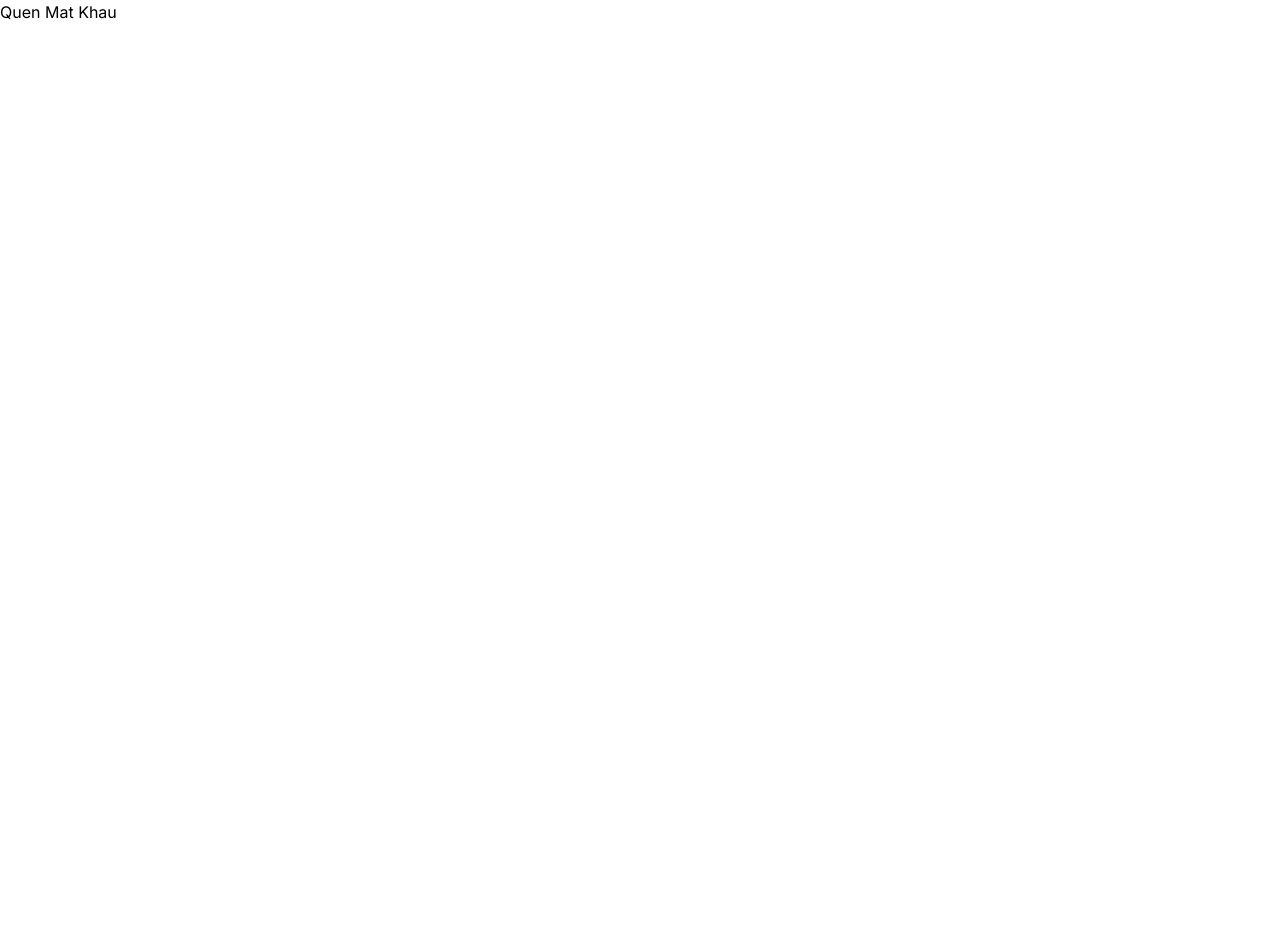
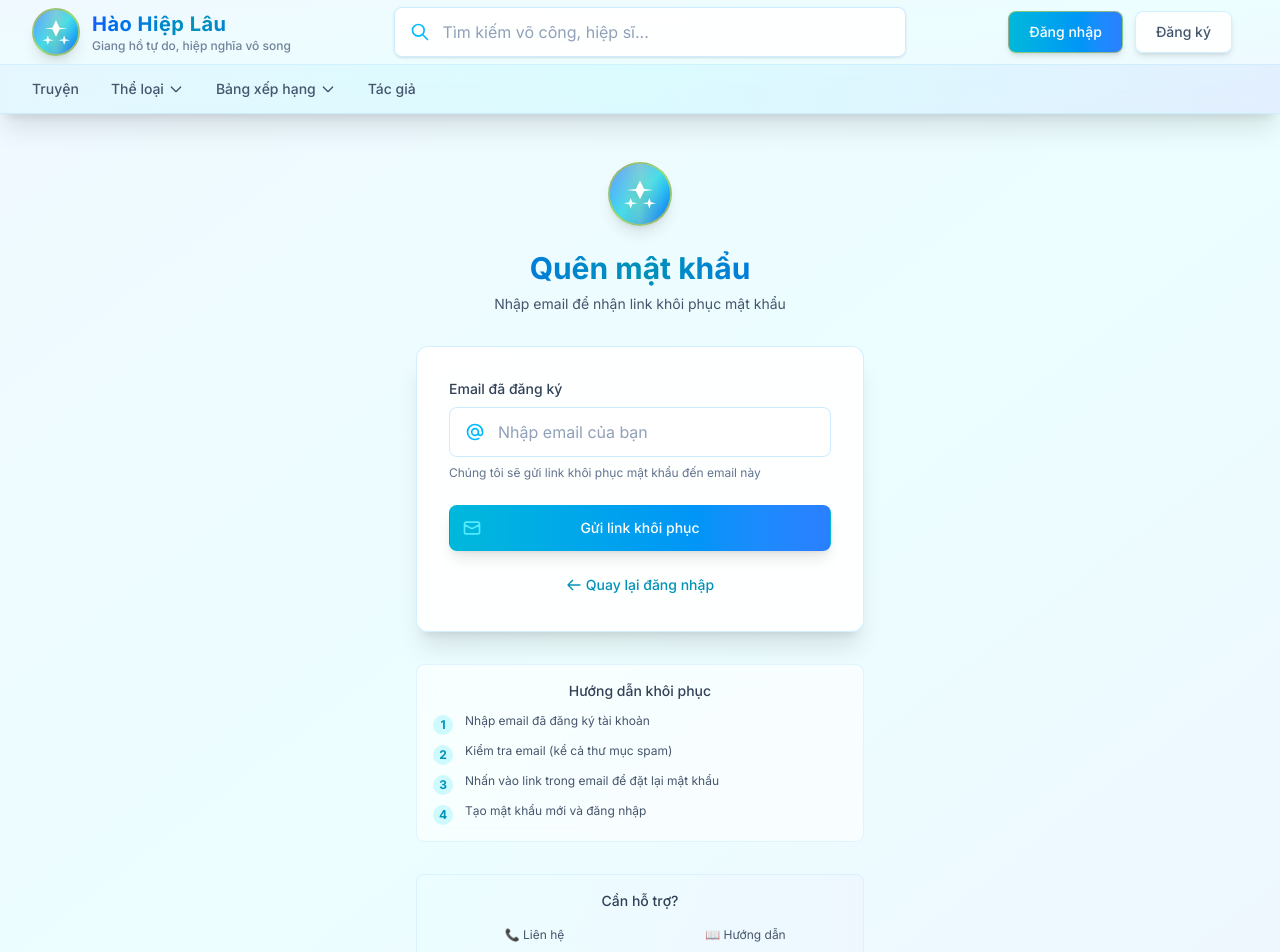
Before and after one commit to tranluong460/web-noval, a Next.js app: page /auth/quen-mat-khau in a window 1280 px wide. Shown: the top 952 px of the page. Before the commit the page ends 800 px from the top, so only its background shows below. Built offline with nearby package versions, Linux system fonts and the light colour scheme.

Commit message:
Tạo giao diện quên mật khẩu

```diff
--- /dev/null
+++ b/app/(home)/auth/quen-mat-khau/page.tsx
@@ -0,0 +1,135 @@
+export default function QuenMatKhau() {
+    return (
+        <div className="min-h-screen bg-gradient-to-br from-sky-50 via-cyan-50 to-blue-50 flex items-center justify-center py-12 px-4 sm:px-6 lg:px-8" style={{ fontFamily: 'Inter, system-ui, sans-serif' }}>
+            <div className="max-w-md w-full space-y-8">
+                {/* Header */}
+                <div className="text-center">
+                    <div className="flex justify-center mb-6">
+                        <div className="relative">
+                            <div className="w-16 h-16 bg-gradient-to-br from-blue-600 via-cyan-400 to-blue-600 rounded-full flex items-center justify-center shadow-lg relative overflow-hidden border-2 border-yellow-300/60">
+                                <div className="absolute inset-0 bg-gradient-to-br from-white/40 to-transparent"></div>
+                                <div className="absolute inset-0 animate-pulse bg-gradient-to-r from-transparent via-yellow-200/30 to-transparent"></div>
+                                <svg className="w-8 h-8 text-white relative z-10 drop-shadow-lg" viewBox="0 0 24 24" fill="currentColor">
+                                    <path d="M12 2L15.09 8.26L22 9L15.09 9.74L12 16L8.91 9.74L2 9L8.91 8.26L12 2Z"/>
+                                    <path d="M19 15L20.09 18.26L24 19L20.09 19.74L19 23L17.91 19.74L14 19L17.91 18.26L19 15Z"/>
+                                    <path d="M5 15L6.09 18.26L10 19L6.09 19.74L5 23L3.91 19.74L0 19L3.91 18.26L5 15Z"/>
+                                </svg>
+                            </div>
+                        </div>
+                    </div>
+                    <h2 className="text-3xl font-bold bg-gradient-to-r from-blue-600 via-cyan-600 to-blue-600 bg-clip-text text-transparent mb-2">
+                        Quên mật khẩu
+                    </h2>
+                    <p className="text-slate-600 text-sm">
+                        Nhập email để nhận link khôi phục mật khẩu
+                    </p>
+                </div>
+
+                {/* Form */}
+                <div className="bg-white/95 backdrop-blur-sm rounded-xl shadow-xl border border-sky-200/60 p-8">
+                    <form className="space-y-6">
+                        {/* Email */}
+                        <div>
+                            <label htmlFor="email" className="block text-sm font-medium text-slate-700 mb-2">
+                                Email đã đăng ký
+                            </label>
+                            <div className="relative">
+                                <input
+                                    id="email"
+                                    name="email"
+                                    type="email"
+                                    autoComplete="email"
+                                    required
+                                    className="w-full px-4 py-3 pl-12 text-slate-600 bg-white/95 border border-sky-200/70 rounded-lg focus:outline-none focus:ring-2 focus:ring-cyan-400 focus:border-cyan-400 transition-all duration-300 placeholder-slate-400"
+                                    placeholder="Nhập email của bạn"
+                                />
+                                <div className="absolute inset-y-0 left-0 flex items-center pl-4">
+                                    <svg className="w-5 h-5 text-sky-400" fill="none" stroke="currentColor" viewBox="0 0 24 24">
+                                        <path strokeLinecap="round" strokeLinejoin="round" strokeWidth={2} d="M16 12a4 4 0 10-8 0 4 4 0 008 0zm0 0v1.5a2.5 2.5 0 005 0V12a9 9 0 10-9 9m4.5-1.206a8.959 8.959 0 01-4.5 1.207" />
+                                    </svg>
+                                </div>
+                            </div>
+                            <p className="mt-2 text-xs text-slate-500">
+                                Chúng tôi sẽ gửi link khôi phục mật khẩu đến email này
+                            </p>
+                        </div>
+
+                        {/* Submit Button */}
+                        <div>
+                            <button
+                                type="submit"
+                                className="group relative w-full flex justify-center py-3 px-4 border border-transparent text-sm font-medium rounded-lg text-white bg-gradient-to-r from-cyan-500 to-blue-500 hover:from-cyan-400 hover:to-blue-400 focus:outline-none focus:ring-2 focus:ring-offset-2 focus:ring-cyan-500 transition-all duration-300 shadow-lg hover:shadow-xl transform hover:scale-105"
+                            >
+                                <span className="absolute left-0 inset-y-0 flex items-center pl-3">
+                                    <svg className="h-5 w-5 text-cyan-300 group-hover:text-cyan-200 transition-colors duration-200" fill="none" stroke="currentColor" viewBox="0 0 24 24">
+                                        <path strokeLinecap="round" strokeLinejoin="round" strokeWidth={2} d="M3 8l7.89 4.26a2 2 0 002.22 0L21 8M5 19h14a2 2 0 002-2V7a2 2 0 00-2-2H5a2 2 0 00-2 2v10a2 2 0 002 2z" />
+                                    </svg>
+                                </span>
+                                Gửi link khôi phục
+                            </button>
+                        </div>
+
+                        {/* Back to login */}
+                        <div className="text-center">
+                            <a href="/auth/dang-nhap" className="text-sm font-medium text-cyan-600 hover:text-cyan-500 transition-colors duration-200 inline-flex items-center">
+                                <svg className="w-4 h-4 mr-1" fill="none" stroke="currentColor" viewBox="0 0 24 24">
+                                    <path strokeLinecap="round" strokeLinejoin="round" strokeWidth={2} d="M10 19l-7-7m0 0l7-7m-7 7h18" />
+                                </svg>
+                                Quay lại đăng nhập
+                            </a>
+                        </div>
+                    </form>
+                </div>
+
+                {/* Instructions */}
+                <div className="bg-white/60 backdrop-blur-sm rounded-lg border border-sky-200/40 p-4">
+                    <h3 className="text-sm font-medium text-slate-700 mb-3 text-center">Hướng dẫn khôi phục</h3>
+                    <div className="space-y-2 text-xs text-slate-600">
+                        <div className="flex items-start">
+                            <span className="flex-shrink-0 w-5 h-5 bg-cyan-100 text-cyan-600 rounded-full flex items-center justify-center text-xs font-bold mr-3 mt-0.5">1</span>
+                            <p>Nhập email đã đăng ký tài khoản</p>
+                        </div>
+                        <div className="flex items-start">
+                            <span className="flex-shrink-0 w-5 h-5 bg-cyan-100 text-cyan-600 rounded-full flex items-center justify-center text-xs font-bold mr-3 mt-0.5">2</span>
+                            <p>Kiểm tra email (kể cả thư mục spam)</p>
+                        </div>
+                        <div className="flex items-start">
+                            <span className="flex-shrink-0 w-5 h-5 bg-cyan-100 text-cyan-600 rounded-full flex items-center justify-center text-xs font-bold mr-3 mt-0.5">3</span>
+                            <p>Nhấn vào link trong email để đặt lại mật khẩu</p>
+                        </div>
+                        <div className="flex items-start">
+                            <span className="flex-shrink-0 w-5 h-5 bg-cyan-100 text-cyan-600 rounded-full flex items-center justify-center text-xs font-bold mr-3 mt-0.5">4</span>
+                            <p>Tạo mật khẩu mới và đăng nhập</p>
+                        </div>
+                    </div>
+                </div>
+
+                {/* Help section */}
+                <div className="bg-gradient-to-r from-cyan-50/60 to-blue-50/60 rounded-lg border border-sky-200/40 p-4">
+                    <h4 className="text-sm font-medium text-slate-700 mb-2 text-center">Cần hỗ trợ?</h4>
+                    <div className="grid grid-cols-2 gap-2 text-xs">
+                        <a href="/lien-he" className="text-center py-2 px-3 text-slate-600 hover:text-cyan-600 hover:bg-sky-100/60 rounded-md transition-all duration-200">
+                            📞 Liên hệ
+                        </a>
+                        <a href="/huong-dan" className="text-center py-2 px-3 text-slate-600 hover:text-cyan-600 hover:bg-sky-100/60 rounded-md transition-all duration-200">
+                            📖 Hướng dẫn
+                        </a>
+                        <a href="/faq" className="text-center py-2 px-3 text-slate-600 hover:text-cyan-600 hover:bg-sky-100/60 rounded-md transition-all duration-200">
+                            ❓ FAQ
+                        </a>
+                        <a href="/bao-loi" className="text-center py-2 px-3 text-slate-600 hover:text-cyan-600 hover:bg-sky-100/60 rounded-md transition-all duration-200">
+                            🐛 Báo lỗi
+                        </a>
+                    </div>
+                </div>
+
+                {/* Security note */}
+                <div className="text-center">
+                    <p className="text-xs text-slate-500">
+                        🔒 Link khôi phục sẽ hết hạn sau 24 giờ vì lý do bảo mật
+                    </p>
+                </div>
+            </div>
+        </div>
+    );
+}
```
